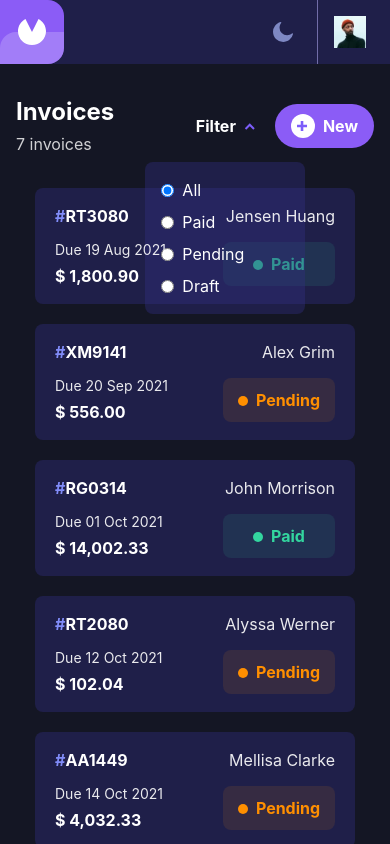
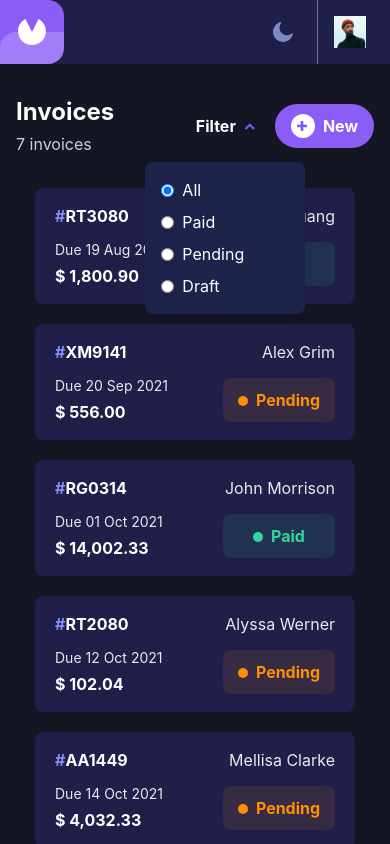
Before and after one commit to Dmitriy24S/invoice-react-app, a Next.js app: page / in a window 390 px wide. Both pictures are taken after a click on the button "Filter". Shown: the top 844 px of the page. Built offline with nearby package versions, Linux system fonts and the light colour scheme.

Commit message:
style: :lipstick: change dropdown bg to solid color instead of opacity (overlap on mobile with list)

```diff
--- a/components/InvoiceList.tsx
+++ b/components/InvoiceList.tsx
@@ -125,7 +125,7 @@ const InvoiceList = () => {
               </button>
               {/* Dropdown */}
               {isDropdownOpen && (
-                <div className="dropdown absolute top-12 min-w-[10rem] bg-indigo-900 bg-opacity-40 flex flex-col gap-2 p-4 left-1/2 -translate-x-2/4 rounded-lg">
+                <div className="dropdown absolute top-12 min-w-[10rem] bg-[rgb(29,35,74)] flex flex-col gap-2 p-4 left-1/2 -translate-x-2/4 rounded-lg z-50 shadow-lg">
                   {invoiceListFilterOptions.map((filterOption) => (
                     <label
                       htmlFor={filterOption.name}
```
